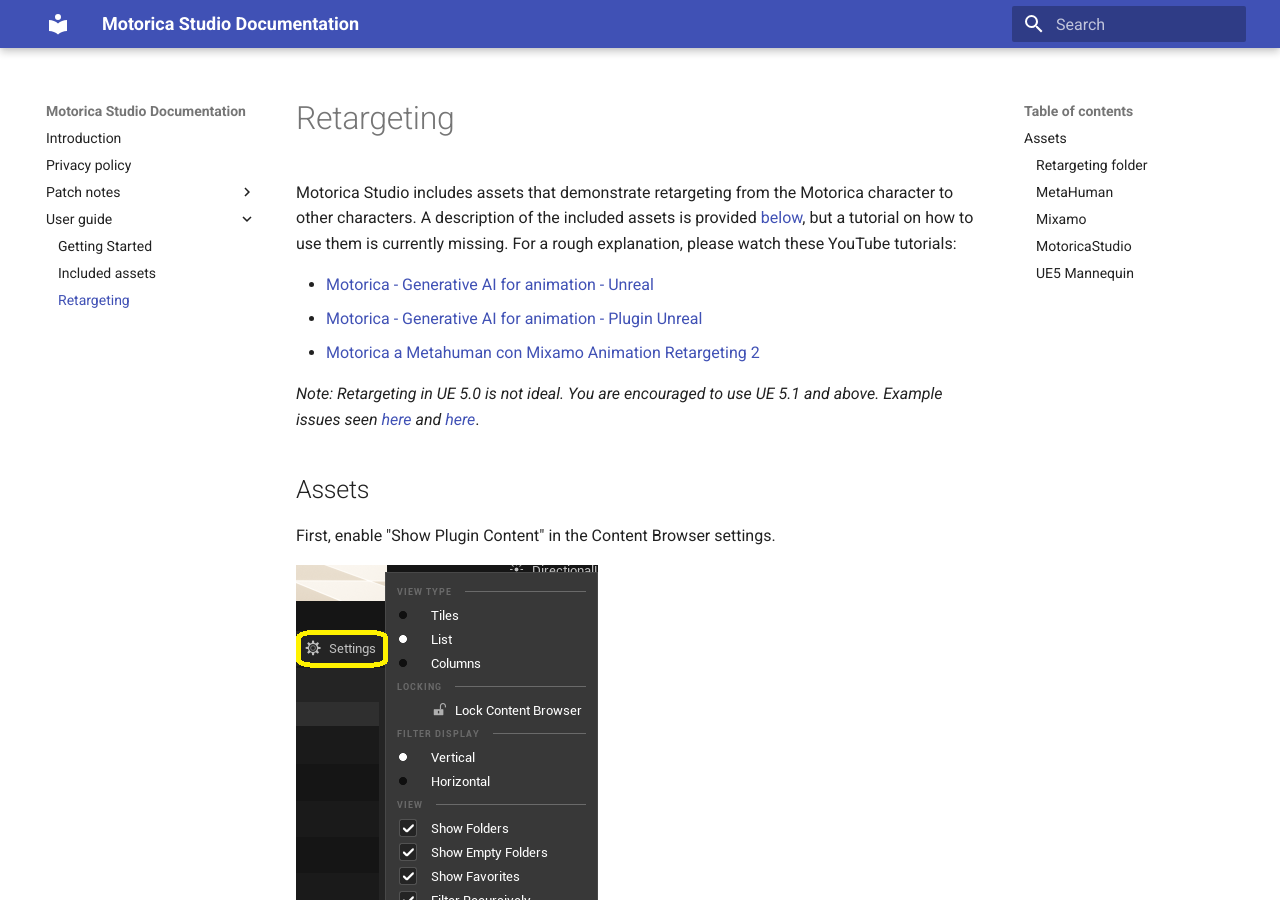
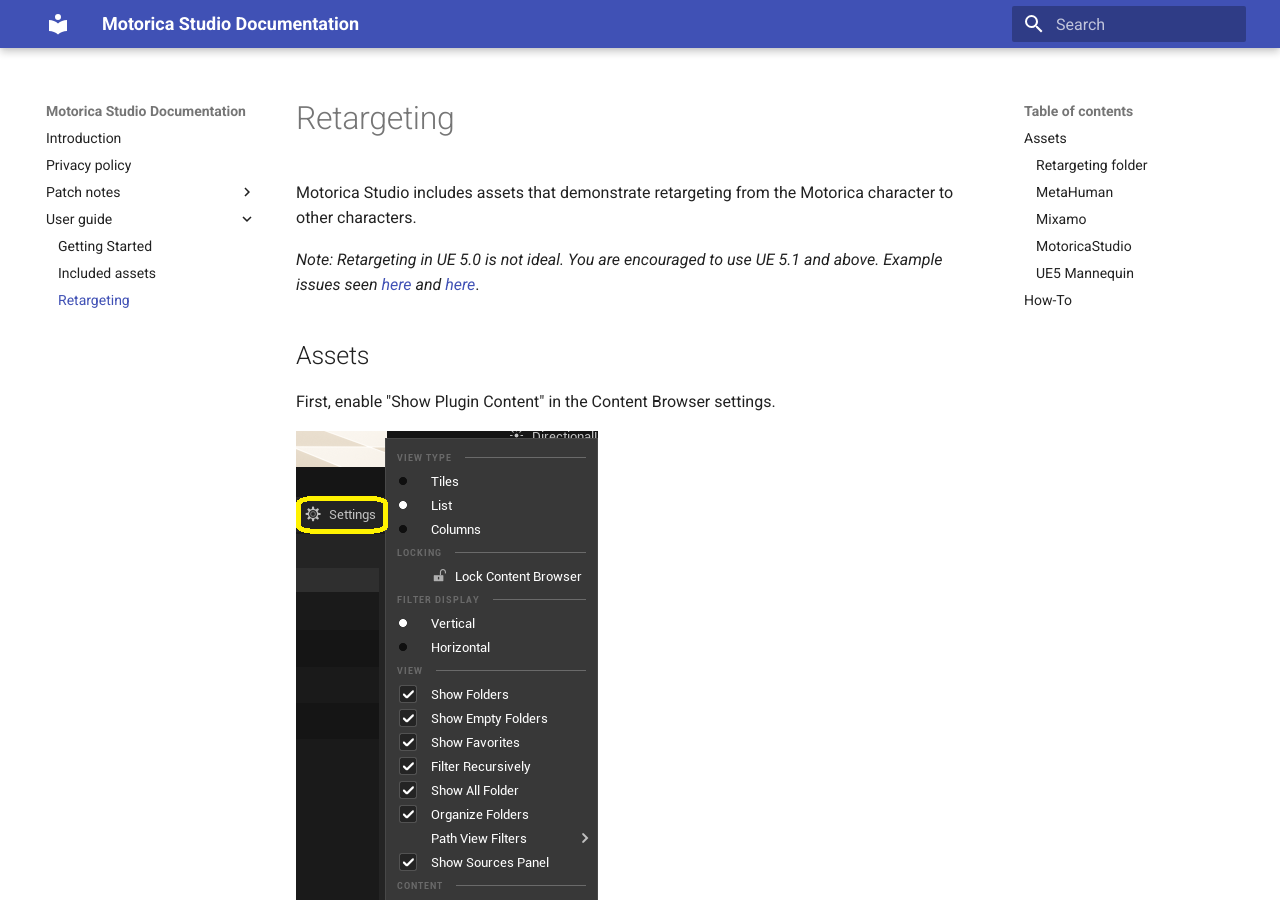
Before and after one commit to MotoricaAI/MoStudioDocs, an MkDocs documentation site: the page built from docs/user-guide/retargeting.md, in a window 1280 px wide and 900 px high. Built offline with MkDocs 1.6.1 and Material for MkDocs 9.7.7, drawn with Linux system fonts in a browser that asks for light colours; some of the changed text lies outside the part shown.

Commit message:
Update docs

```diff
--- a/docs/user-guide/retargeting.md
+++ b/docs/user-guide/retargeting.md
@@ -1,9 +1,5 @@
 # Retargeting
-Motorica Studio includes assets that demonstrate retargeting from the Motorica character to other characters. A description of the included assets is provided [below](./#assets), but a tutorial on how to use them is currently missing. For a rough explanation, please watch these YouTube tutorials:
-
-- [Motorica - Generative AI for animation - Unreal](https://www.youtube.com/watch?v=-UY5rom6LGE)
-- [Motorica - Generative AI for animation - Plugin Unreal](https://www.youtube.com/watch?v=3qmHzPH06O4)
-- [Motorica a Metahuman con Mixamo Animation Retargeting 2](https://www.youtube.com/watch?v=R5euNHUcUec&t)
+Motorica Studio includes assets that demonstrate retargeting from the Motorica character to other characters.
 
 *Note: Retargeting in UE 5.0 is not ideal. You are encouraged to use UE 5.1 and above. Example issues seen [here](https://forums.unrealengine.com/t/retargeting-root-bone-ue5/506512) and [here](https://forums.unrealengine.com/t/ue5-retargeted-root-motion-animations-have-innacurate-pelvis-hip-placement/514656)*.
 
```
Also changed, not shown: other parts of docs/user-guide/retargeting.md (+8 -0 lines).
